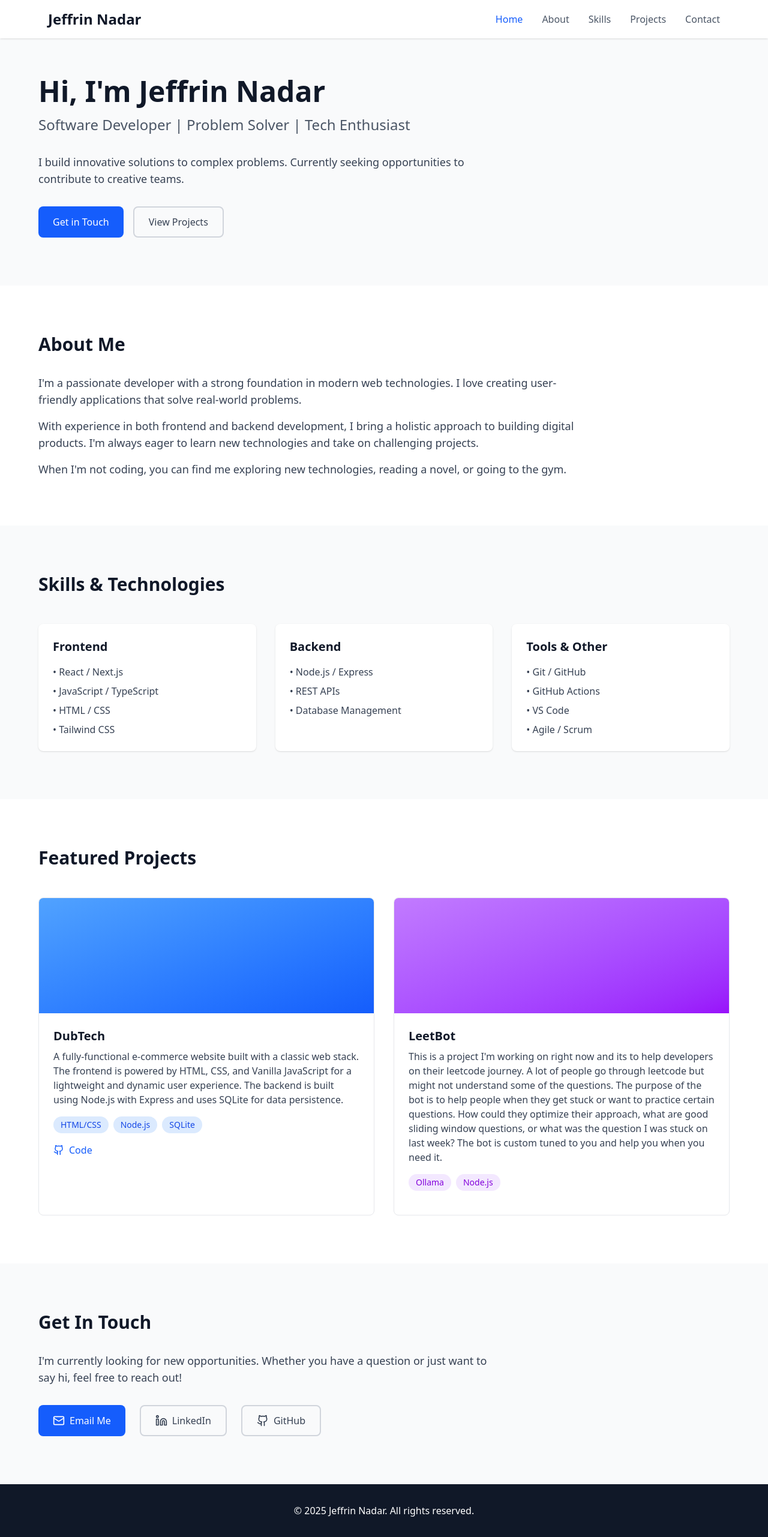
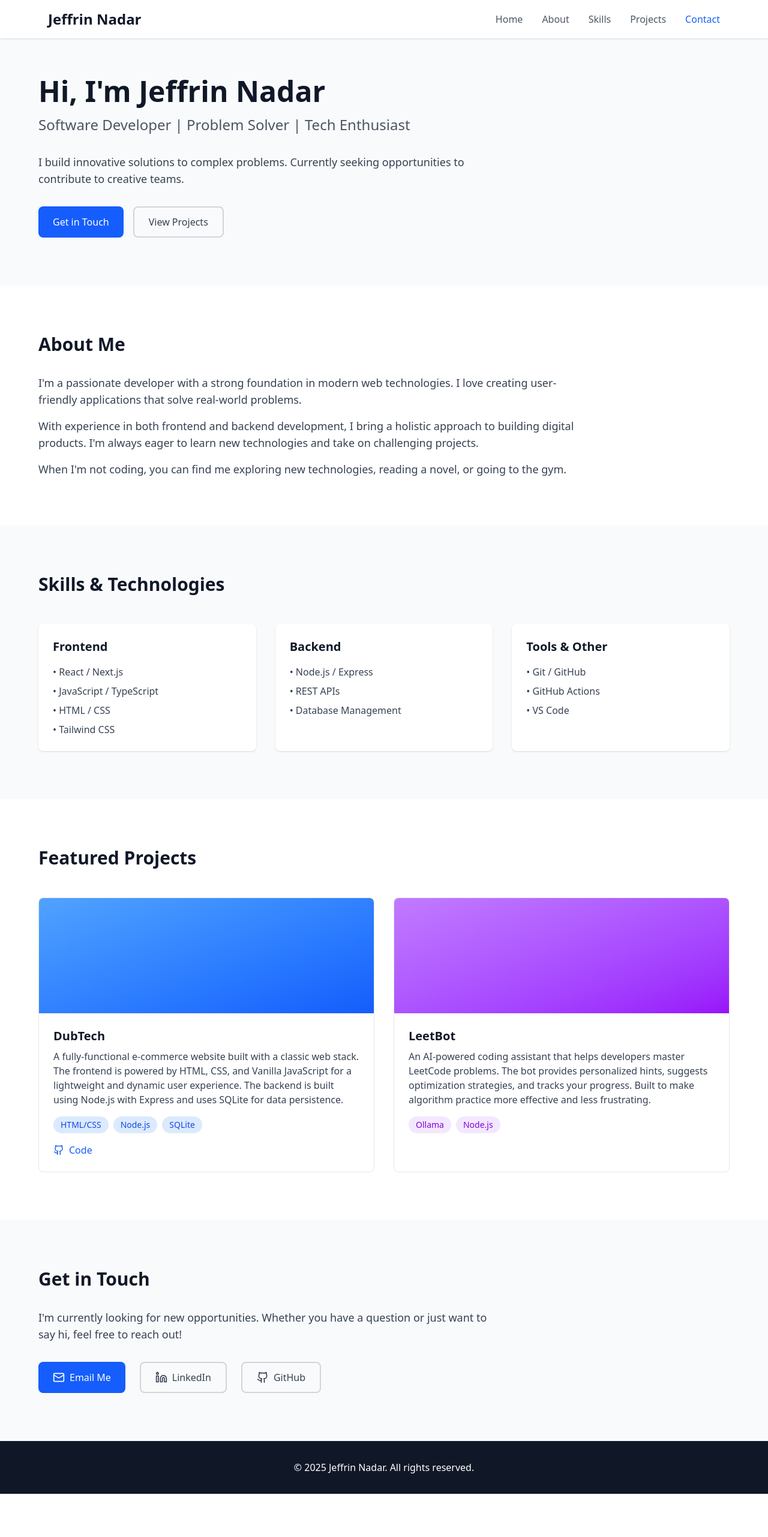
Before and after one commit to JeffrinNadar/my-portfolio, a React (Vite) app: page / in a window 1280 px wide. Shown: the whole page at 60% size. After the commit the page ends 2490 px from the top, so only its background shows below. Built offline with nearby package versions, Linux system fonts and the light colour scheme.

Commit message:
Updated nav bar highlighting for consistency

```diff
--- a/src/App.jsx
+++ b/src/App.jsx
@@ -1,14 +1,44 @@
-import React, { useState } from 'react';
-import { Mail, Linkedin, Github, ExternalLink } from 'lucide-react';
+import React, { useState, useEffect } from 'react';
+import { Mail, Linkedin, Github } from 'lucide-react';
 
 export default function App() {
   const [activeSection, setActiveSection] = useState('home');
 
   const scrollToSection = (sectionId) => {
-    setActiveSection(sectionId);
     const element = document.getElementById(sectionId);
     element?.scrollIntoView({ behavior: 'smooth' });
   };
+
+  useEffect(() => {
+    const handleScroll = () => {
+      const sections = ['home', 'about', 'skills', 'projects', 'contact'];
+      const scrollPosition = window.scrollY + 150;
+
+      const isBottom = window.innerHeight + window.scrollY >= document.documentElement.scrollHeight - 10;
+
+      if (isBottom) {
+        setActiveSection('contact');
+        return;
+      }
+
+      for (const section of sections) {
+        const element = document.getElementById(section);
+        if (element) {
+          const offsetTop = element.offsetTop;
+          const offsetBottom = offsetTop + element.offsetHeight;
+
+          if (scrollPosition >= offsetTop && scrollPosition < offsetBottom) {
+            setActiveSection(section);
+            break;
+          }
+        }
+      }
+    };
+
+    window.addEventListener('scroll', handleScroll);
+    handleScroll(); // Call once on mount to set initial state
+    return () => window.removeEventListener('scroll', handleScroll);
+  }, []);
 
   return (
     <div className="min-h-screen bg-gray-50">
@@ -22,7 +52,7 @@ export default function App() {
                 <button
                   key={section}
                   onClick={() => scrollToSection(section)}
-                  className={`capitalize hover:text-blue-600 transition-colors md:text-base ${
+                  className={`capitalize hover:text-blue-600 transition-colors text-sm md:text-base ${
                     activeSection === section ? 'text-blue-600 font-medium' : 'text-gray-600'
                   }`}
                 >
@@ -113,7 +143,6 @@ export default function App() {
                 <li>• Git / GitHub</li>
                 <li>• GitHub Actions</li>
                 <li>• VS Code</li>
-                <li>• Agile / Scrum</li>
               </ul>
             </div>
           </div>
@@ -157,11 +186,9 @@ export default function App() {
               <div className="p-6">
                 <h4 className="text-xl font-semibold text-gray-900 mb-2">LeetBot</h4>
                 <p className="text-gray-700 mb-4">
-                  This is a project I'm working on right now and its to help developers on their leetcode journey.
-                  A lot of people go through leetcode but might not understand some of the questions. The purpose of
-                  the bot is to help people when they get stuck or want to practice certain questions. How could they
-                  optimize their approach, what are good sliding window questions, or what was the question I was stuck
-                  on last week? The bot is custom tuned to you and help you when you need it.
+                  An AI-powered coding assistant that helps developers master LeetCode problems.
+                  The bot provides personalized hints, suggests optimization strategies, and tracks your progress.
+                  Built to make algorithm practice more effective and less frustrating.
                 </p>
                 <div className="flex gap-2 mb-4">
                   <span className="px-3 py-1 bg-purple-100 text-purple-700 rounded-full text-sm">Ollama</span>
@@ -170,7 +197,6 @@ export default function App() {
               </div>
             </div>
 
-
           </div>
         </div>
       </section>
@@ -178,7 +204,7 @@ export default function App() {
       {/* Contact Section */}
       <section id="contact" className="py-20 px-6">
         <div className="max-w-6xl mx-auto">
-          <h3 className="text-3xl font-bold text-gray-900 mb-8">Get In Touch</h3>
+          <h3 className="text-3xl font-bold text-gray-900 mb-8">Get in Touch</h3>
           <div className="max-w-3xl">
             <p className="text-lg text-gray-700 mb-8">
               I'm currently looking for new opportunities. Whether you have a question or just want to say hi, feel free to reach out!
```
